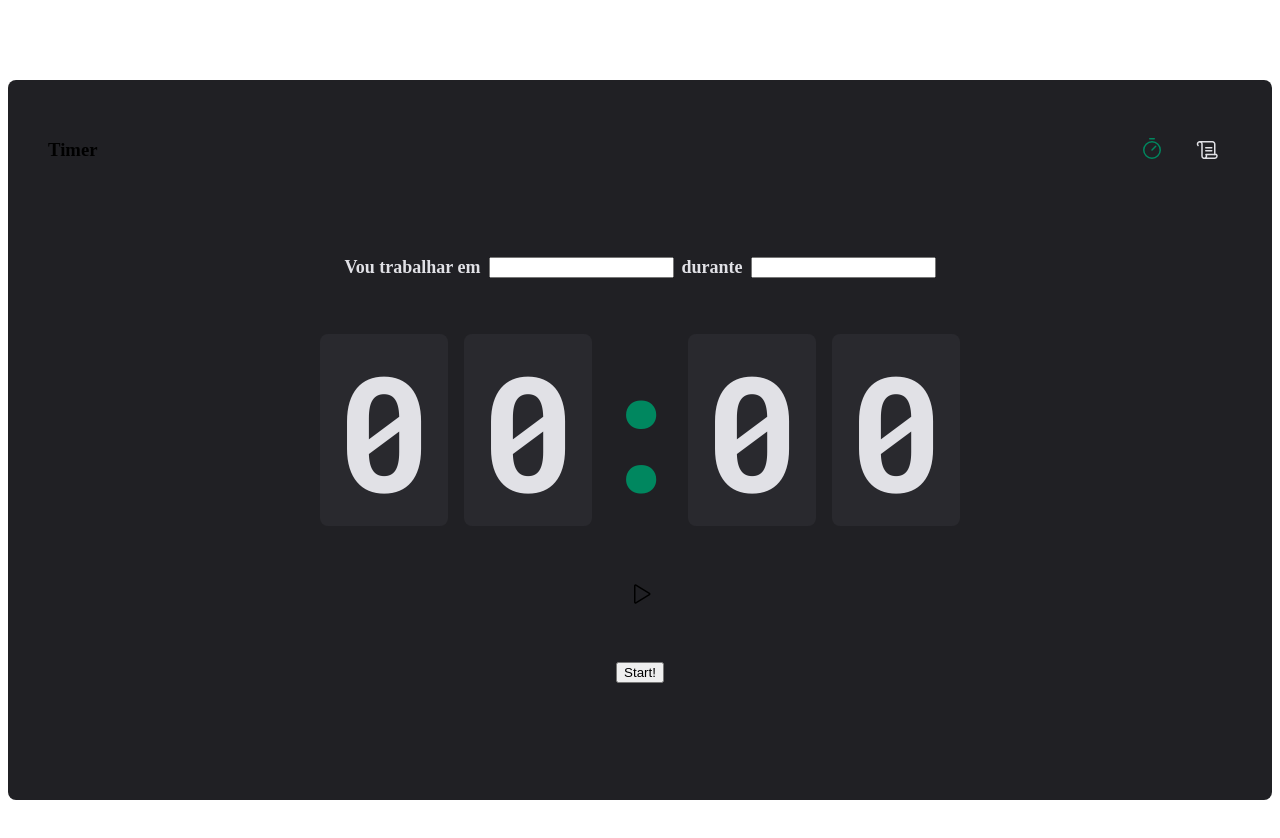
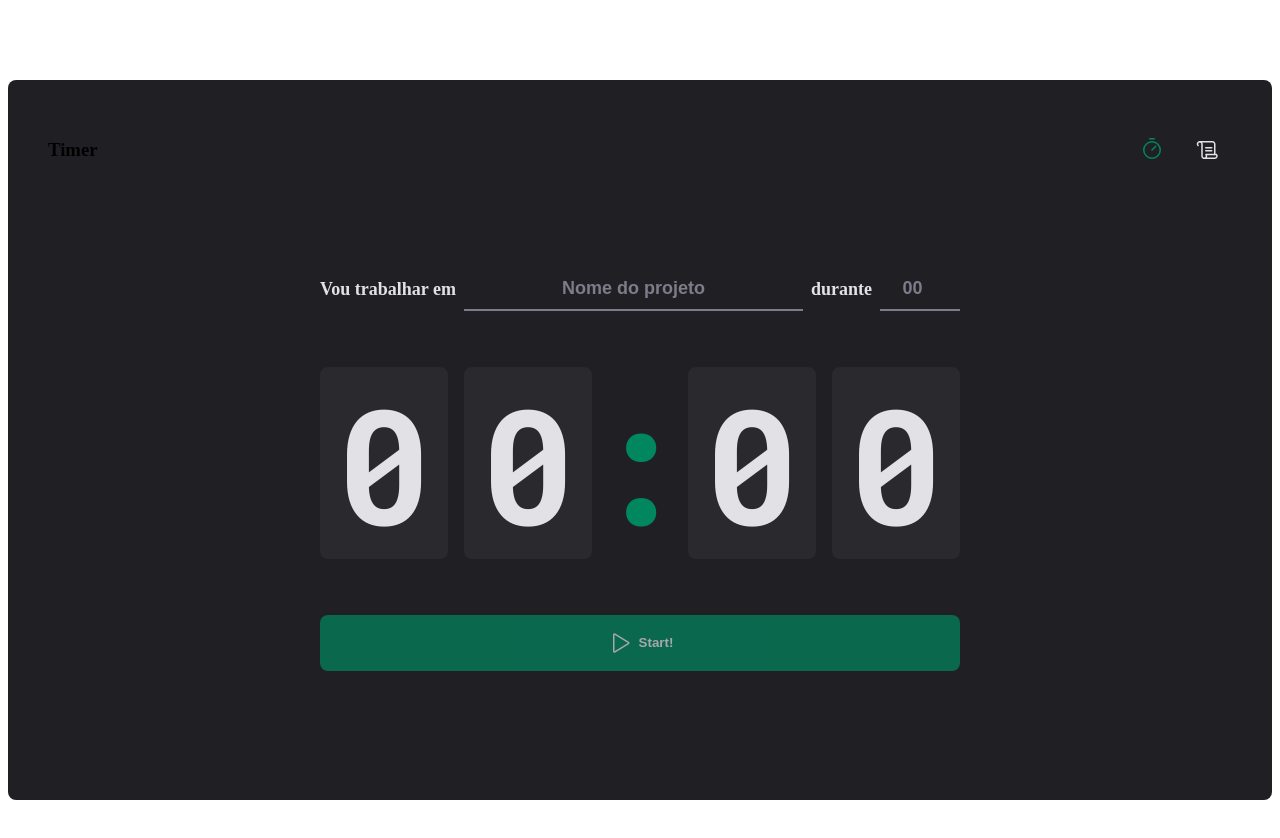
Before and after one commit to guilhermeevencio/timer-react-ts, a React (Vite) app: page / in a window 1280 px wide. Shown: the top 838 px of the page. Built offline with nearby package versions, Linux system fonts and the light colour scheme.

Commit message:
style: finishes the home page style.

```diff
--- a/src/pages/Home/index.tsx
+++ b/src/pages/Home/index.tsx
@@ -3,7 +3,10 @@
   CountDownContainer,
   FormContainer,
   HomeContainer,
+  MinutesAmountInput,
   Separator,
+  StartCountDownButton,
+  TaskInput,
 } from './styles'
 
 const Home = () => {
@@ -12,9 +15,29 @@
       <form>
         <FormContainer>
           <label htmlFor="task">Vou trabalhar em</label>
-          <input id="task" />
+          <TaskInput
+            id="task"
+            placeholder="Nome do projeto"
+            list="task-sugestions"
+          />
+
+          <datalist id="task-sugestions">
+            <option value="Projeto 1" />
+            <option value="Projeto 2" />
+            <option value="Projeto 3" />
+            <option value="Projeto 4" />
+            <option value="Projeto 5" />
+          </datalist>
+
           <label htmlFor="minutes-amount">durante</label>
-          <input type="number" id="minutes-amount" />
+          <MinutesAmountInput
+            type="number"
+            id="minutes-amount"
+            placeholder="00"
+            step={5}
+            min={5}
+            max={60}
+          />
         </FormContainer>
 
         <CountDownContainer>
@@ -24,8 +47,11 @@
           <span>0</span>
           <span>0</span>
         </CountDownContainer>
-        <Play size={24} />
-        <button type="submit">Start!</button>
+
+        <StartCountDownButton type="submit" disabled>
+          <Play size={24} />
+          Start!
+        </StartCountDownButton>
       </form>
     </HomeContainer>
   )
--- a/src/pages/Home/styles.ts
+++ b/src/pages/Home/styles.ts
@@ -28,6 +28,38 @@
   flex-wrap: wrap;
 `
 
+export const BaseInput = styled.input`
+  background: transparent;
+  height: 2.5rem;
+  border: 0;
+  border-bottom: 2px solid ${(props) => props.theme['gray-500']};
+  font-weight: bold;
+  font-size: 1.125rem;
+  padding: 0 0.5rem;
+  text-align: center;
+  color: ${(props) => props.theme['gray-100']};
+
+  &::placeholder {
+    color: ${(props) => props.theme['gray-500']};
+  }
+
+  &:focus {
+    box-shadow: none;
+    border-color: ${(props) => props.theme['green-500']};
+  }
+`
+
+export const TaskInput = styled(BaseInput)`
+  flex: 1;
+  &::-webkit-calendar-picker-indicator {
+    display: none !important;
+  }
+`
+
+export const MinutesAmountInput = styled(BaseInput)`
+  width: 4rem;
+`
+
 export const CountDownContainer = styled.div`
   font-family: 'Roboto Mono', monospace;
   font-size: 10rem;
@@ -53,3 +85,31 @@
   width: 4rem;
   overflow: hidden;
 `
+
+export const StartCountDownButton = styled.button`
+  width: 100%;
+  border: 0;
+  padding: 1rem;
+  border-radius: 8px;
+
+  display: flex;
+  align-items: center;
+  justify-content: center;
+
+  gap: 0.5rem;
+  font-weight: bold;
+
+  cursor: pointer;
+
+  background-color: ${(props) => props.theme['green-500']};
+  color: ${(props) => props.theme['gray-100']};
+
+  &:not(:disabled):hover {
+    background: ${(props) => props.theme['green-700']};
+  }
+
+  &:disabled {
+    opacity: 0.7;
+    cursor: not-allowed;
+  }
+`
```
